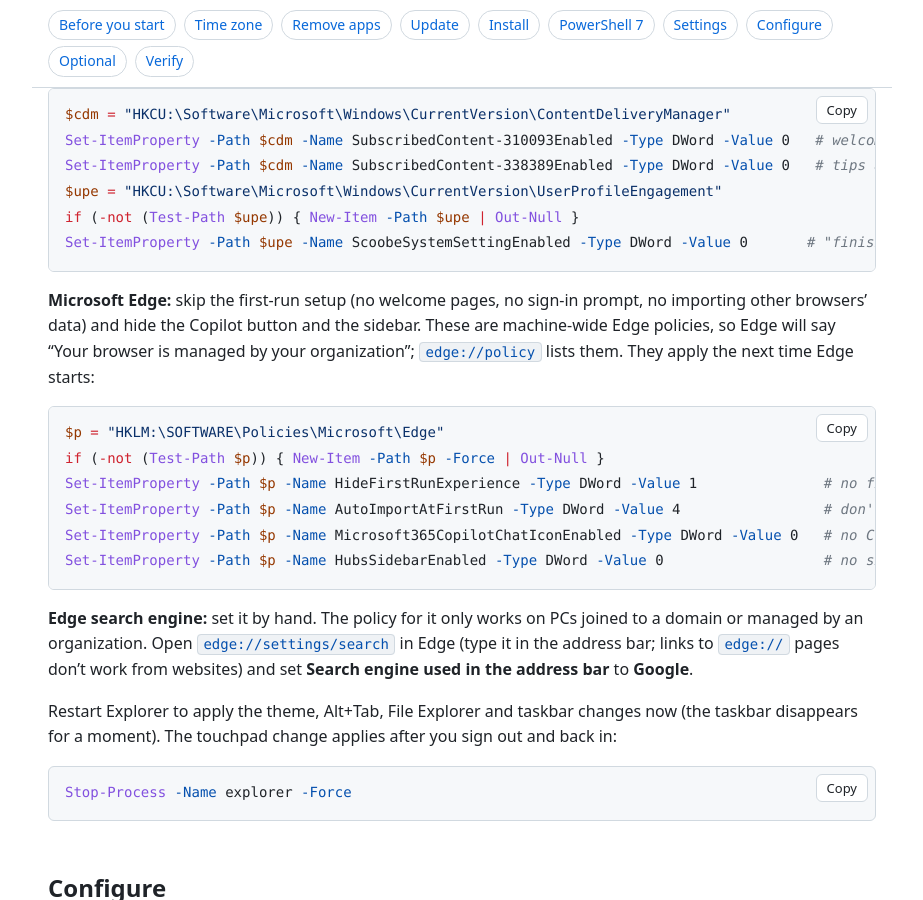
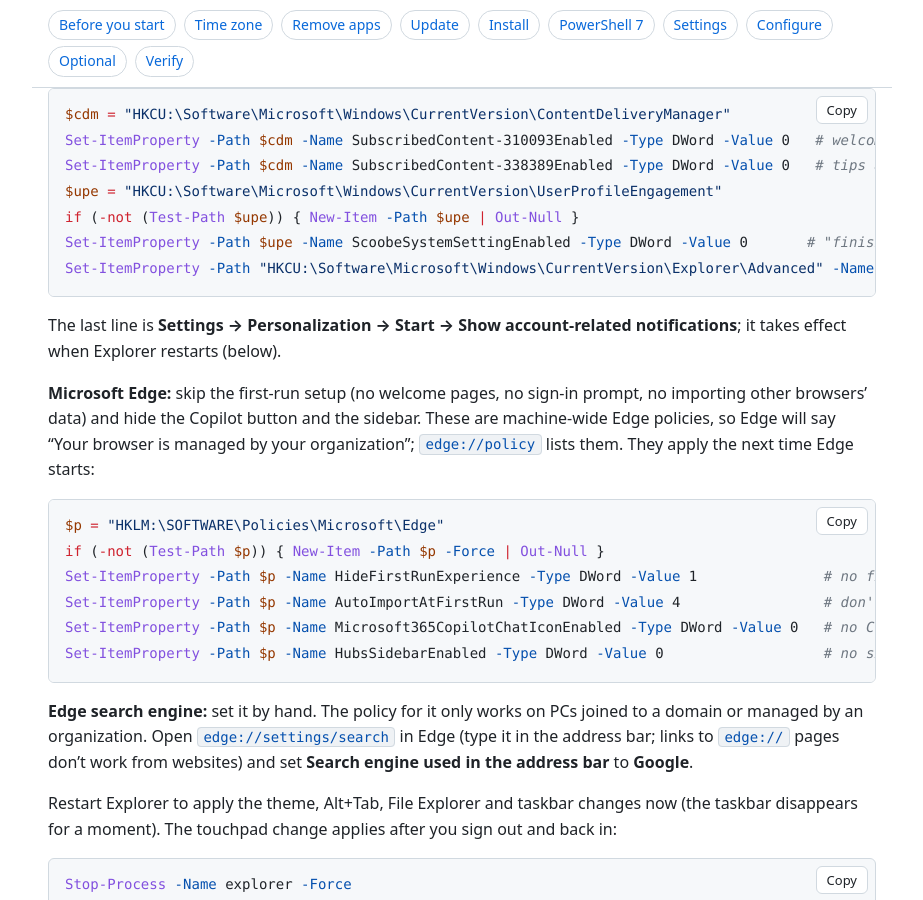
Before and after one commit to leewiscovitch/wiscovitch-install, a Jekyll site: the page built from windows.md, in a window 1280 px wide and 900 px high, scrolled down 10441 px. Shown: the whole window, without its empty margins (178-1101 px from the left). Built offline with Jekyll 4.4.1, drawn with Linux system fonts in a browser that asks for light colours.

Commit message:
Windows: turn off Start menu account notifications (Back up your PC to Microsoft account)
Co-Authored-By: Claude Opus 5.5 <noreply@anthropic.com>

````diff
--- a/windows.md
+++ b/windows.md
@@ -323,7 +323,10 @@ Set-ItemProperty -Path $cdm -Name SubscribedContent-338389Enabled -Type DWord -V
 $upe = "HKCU:\Software\Microsoft\Windows\CurrentVersion\UserProfileEngagement"
 if (-not (Test-Path $upe)) { New-Item -Path $upe | Out-Null }
 Set-ItemProperty -Path $upe -Name ScoobeSystemSettingEnabled -Type DWord -Value 0       # "finish setting up this device"
+Set-ItemProperty -Path "HKCU:\Software\Microsoft\Windows\CurrentVersion\Explorer\Advanced" -Name Start_AccountNotifications -Type DWord -Value 0   # no "Back up your PC to Microsoft account" in Start
 ```
+
+The last line is **Settings → Personalization → Start → Show account-related notifications**; it takes effect when Explorer restarts (below).
 
 **Microsoft Edge:** skip the first-run setup (no welcome pages, no sign-in prompt, no importing other browsers' data) and hide the Copilot button and the sidebar. These are machine-wide Edge policies, so Edge will say "Your browser is managed by your organization"; `edge://policy` lists them. They apply the next time Edge starts:
 
````
Also changed, not shown: 1 other file.
